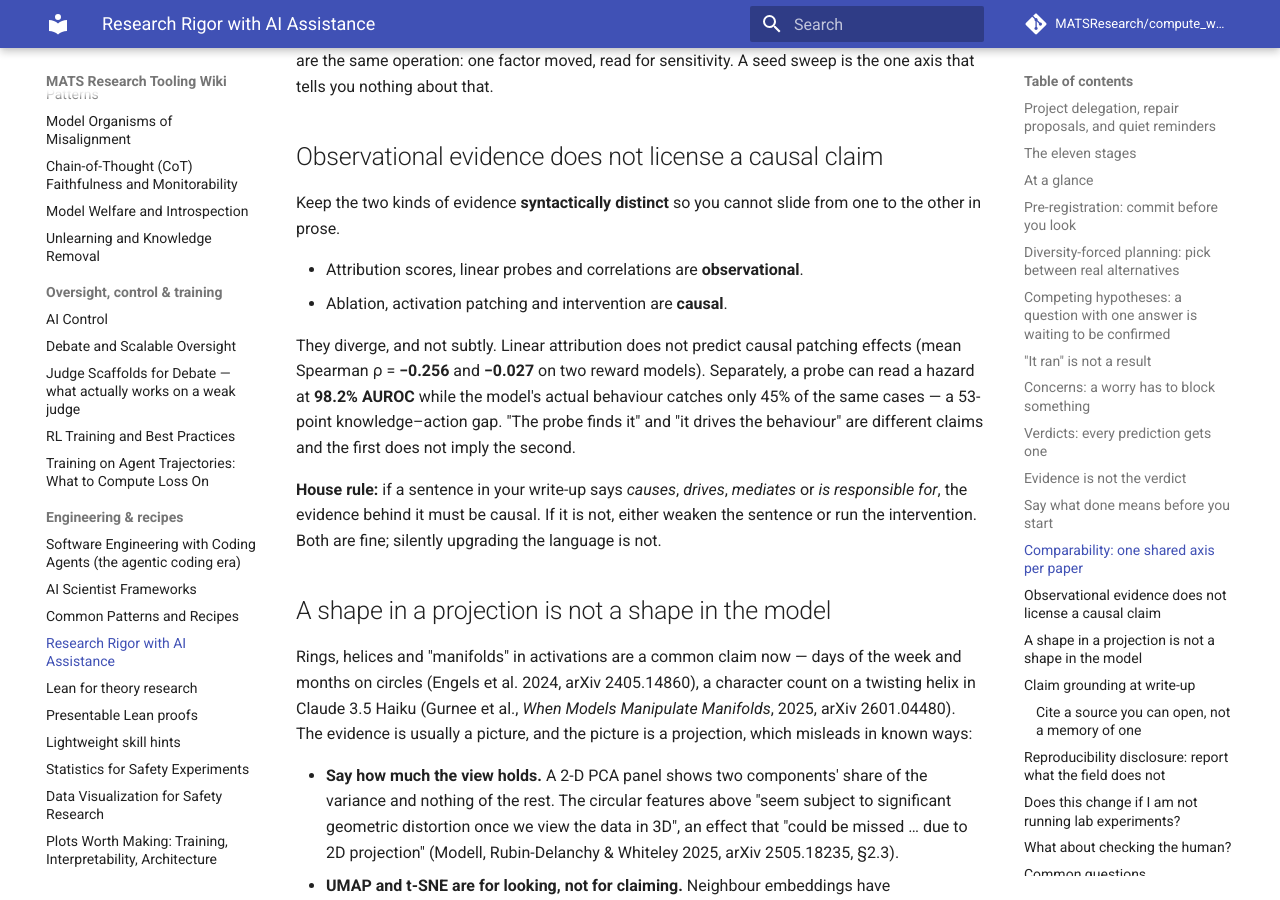
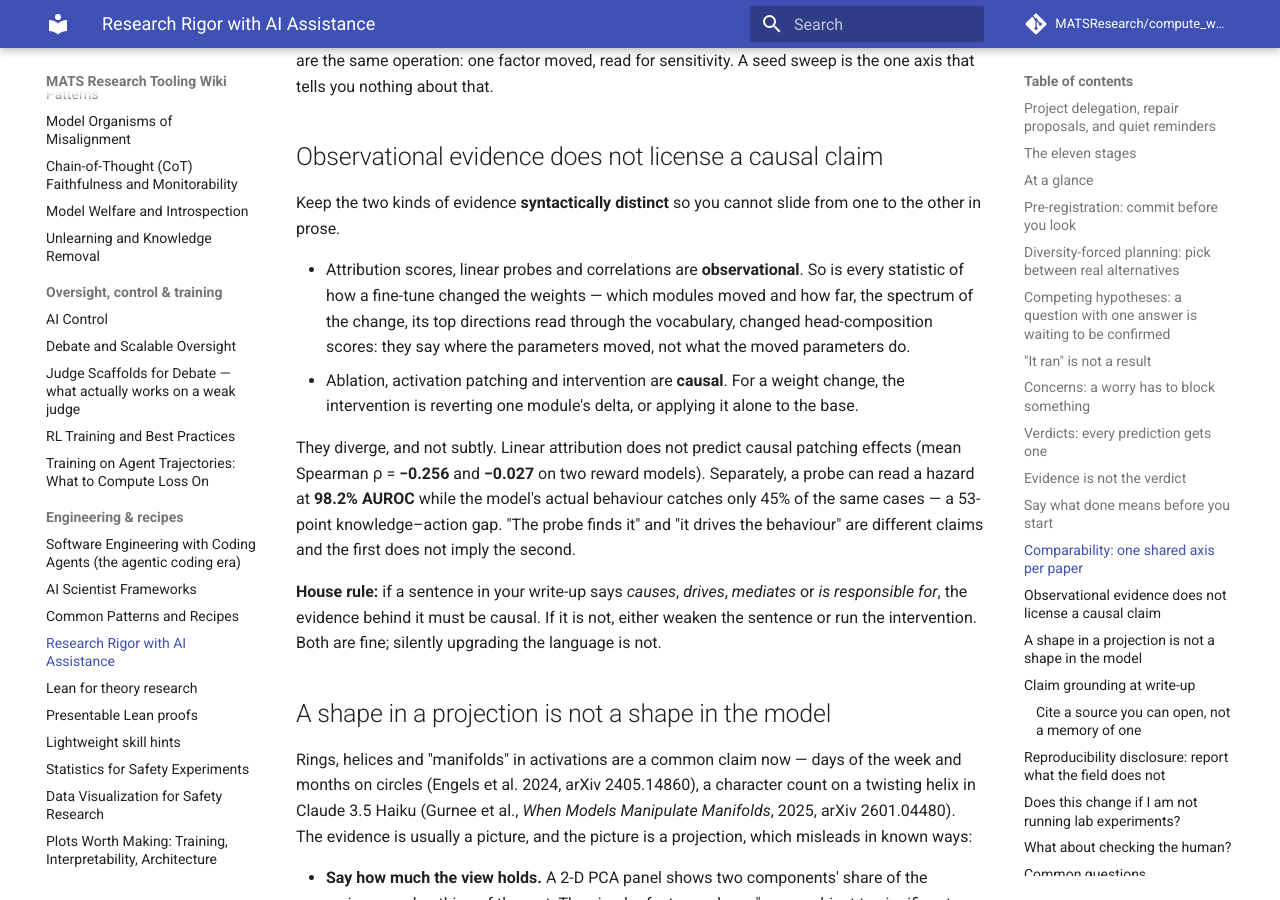
Before and after one commit to MATSResearch/compute_wiki, an MkDocs documentation site: the page built from docs/engineering/research-rigor.md, in a window 1280 px wide and 900 px high, scrolled down 10554 px. Built offline with MkDocs 1.6.1 and Material for MkDocs 9.7.7, drawn with Linux system fonts in a browser that asks for light colours; comment, search, counter and statistics services are not loaded.

Commit message:
Research rigor: weight-diff statistics are observational (DAS-504) (#21)
The dashboard's chart library gains model-diff views (where a fine-tune moved
the weights) and a delta-ablation chart (what the moved weights do). Name the
first as observational and the second as the intervention, so a write-up cannot
slide from "layer 9 changed most" to "layer 9 is responsible".

Co-authored-by: Claude Opus 5.5 <noreply@anthropic.com>

```diff
--- a/docs/engineering/research-rigor.md
+++ b/docs/engineering/research-rigor.md
@@ -428,8 +428,14 @@ one axis that tells you nothing about that.
 Keep the two kinds of evidence **syntactically distinct** so you cannot slide
 from one to the other in prose.
 
-- Attribution scores, linear probes and correlations are **observational**.
-- Ablation, activation patching and intervention are **causal**.
+- Attribution scores, linear probes and correlations are **observational**. So
+  is every statistic of how a fine-tune changed the weights — which modules moved
+  and how far, the spectrum of the change, its top directions read through the
+  vocabulary, changed head-composition scores: they say where the parameters
+  moved, not what the moved parameters do.
+- Ablation, activation patching and intervention are **causal**. For a weight
+  change, the intervention is reverting one module's delta, or applying it alone
+  to the base.
 
 They diverge, and not subtly. Linear attribution does not predict causal
 patching effects (mean Spearman ρ = **−0.256** and **−0.027** on two reward
```
